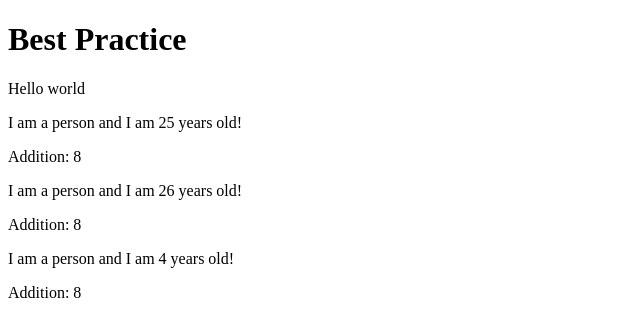
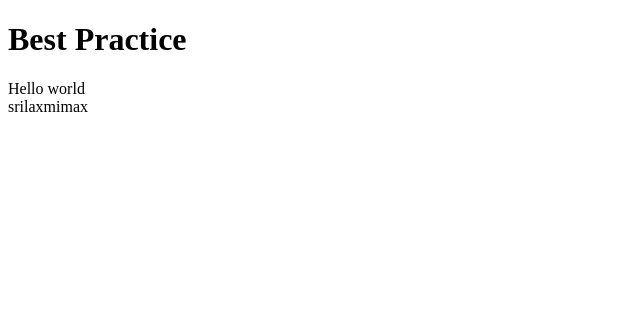
Before and after one commit to SRILAKSHMI576/React_Learnigs, a React (Create React App) app: page / in a window 1280 px wide. Shown: the top 336 px of the page, without its empty margins (0-640 px from the left). Built offline with nearby package versions, Linux system fonts and the light colour scheme.

Commit message:
Apply map on array of objects

```diff
--- a/src/App.js
+++ b/src/App.js
@@ -3,6 +3,7 @@ import SpaceX from "./Components/SpaceX";
 import PropsExample from "./Components/PropsEx1";
 import ClassPropsEx from "./Components/ClassPropsEx";
 import Person from "./UdemyCourse/Person";
+import ClassEx from "./UdemyCourse/ClassEx";
 
 function App() {
   return (
@@ -34,9 +35,10 @@ function App() {
       <p>This is children Component</p>
       <ClassPropsEx name="Division: " div={12 / 6} />
       <p>This is children Component</p> */}
+      {/* <Person />
       <Person />
-      <Person />
-      <Person />
+      <Person /> */}
+      <ClassEx />
     </div>
   );
 }
--- /dev/null
+++ b/src/UdemyCourse/ClassEx.js
@@ -0,0 +1,22 @@
+import React from "react";
+
+class ClassEx extends React.Component {
+  state = {
+    person: [
+      { name: "sri", age: 60 },
+      { name: "laxmi", age: 45 },
+      { name: "max", age: 31 }
+    ]
+  };
+  render() {
+    return (
+      <div>
+        {this.state.person.map(detail => {
+          return detail.name;
+        })}
+      </div>
+    );
+  }
+}
+
+export default ClassEx;
```
